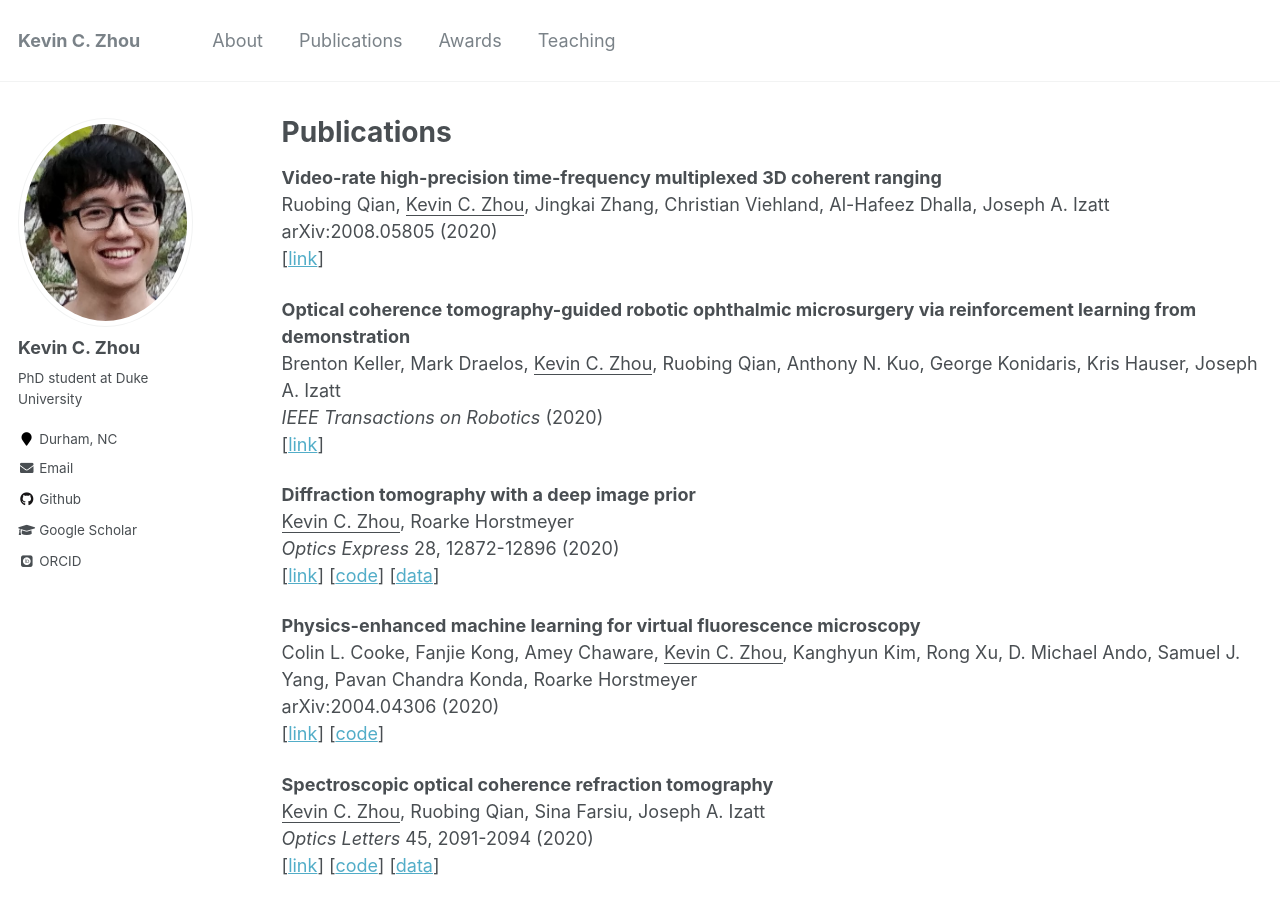
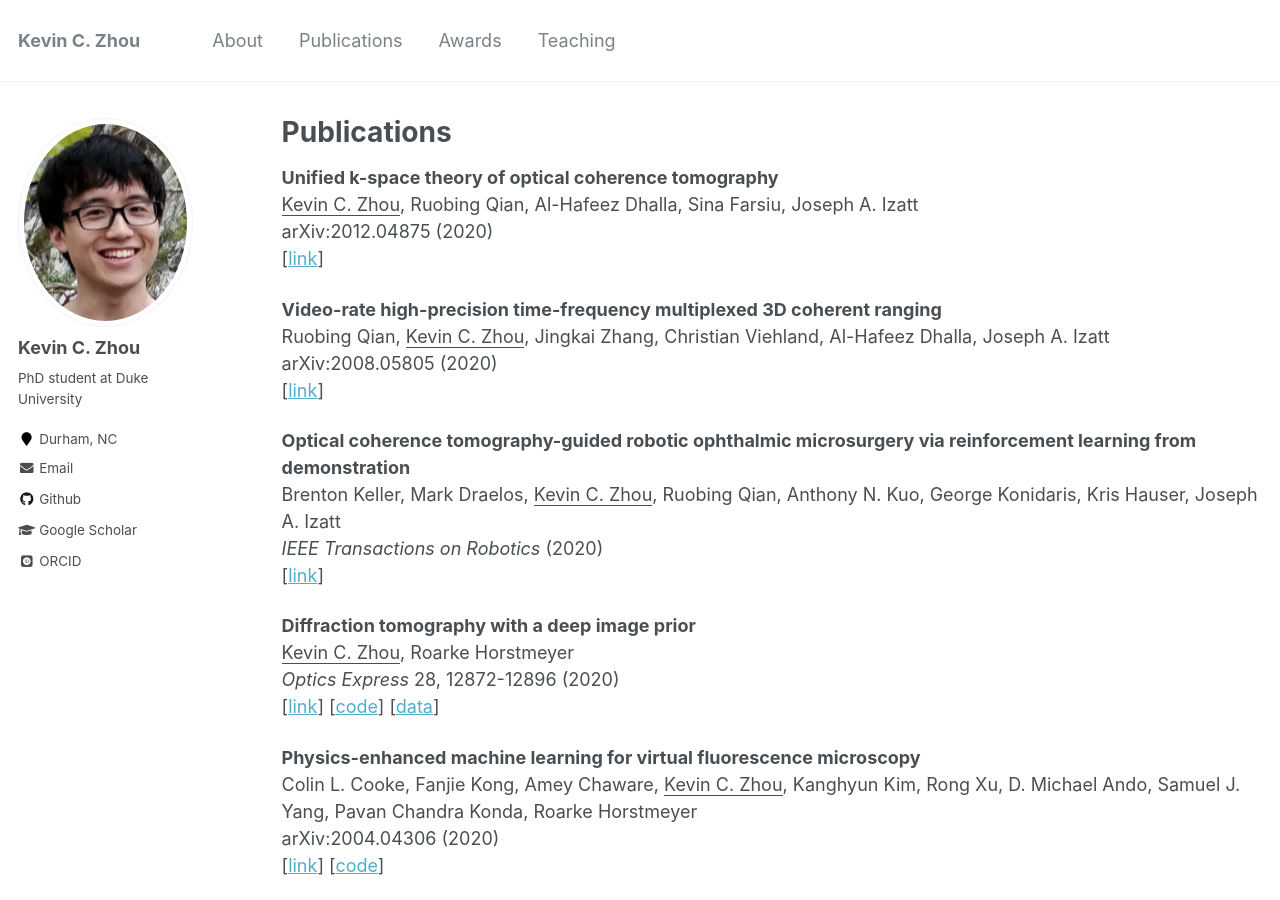
Before and after one commit to kevinczhou/kevinczhou.github.io, a Jekyll site: the page built from _pages/publications.md, in a window 1280 px wide and 900 px high. Built offline with Jekyll 4.4.1, drawn with Linux system fonts in a browser that asks for light colours; some web fonts are replaced.

Commit message:
Update publications.md

```diff
--- a/_pages/publications.md
+++ b/_pages/publications.md
@@ -4,6 +4,11 @@ title: "Publications"
 permalink: /publications/
 author_profile: true
 ---
+**Unified k-space theory of optical coherence tomography**
+<ins>Kevin C. Zhou</ins>, Ruobing Qian, Al-Hafeez Dhalla, Sina Farsiu, Joseph A. Izatt
+arXiv:2012.04875 (2020)
+[[link](https://arxiv.org/abs/2012.04875)]
+
 **Video-rate high-precision time-frequency multiplexed 3D coherent ranging**
 Ruobing Qian, <ins>Kevin C. Zhou</ins>, Jingkai Zhang, Christian Viehland, Al-Hafeez Dhalla, Joseph A. Izatt
 arXiv:2008.05805 (2020)
```
